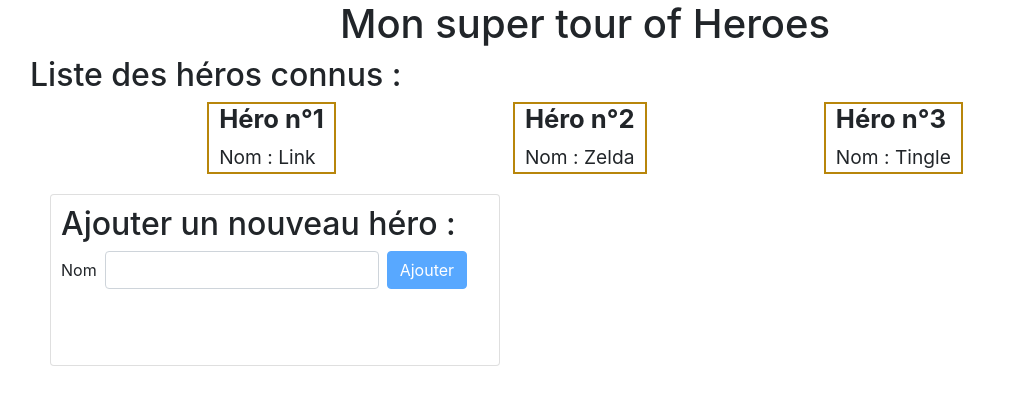
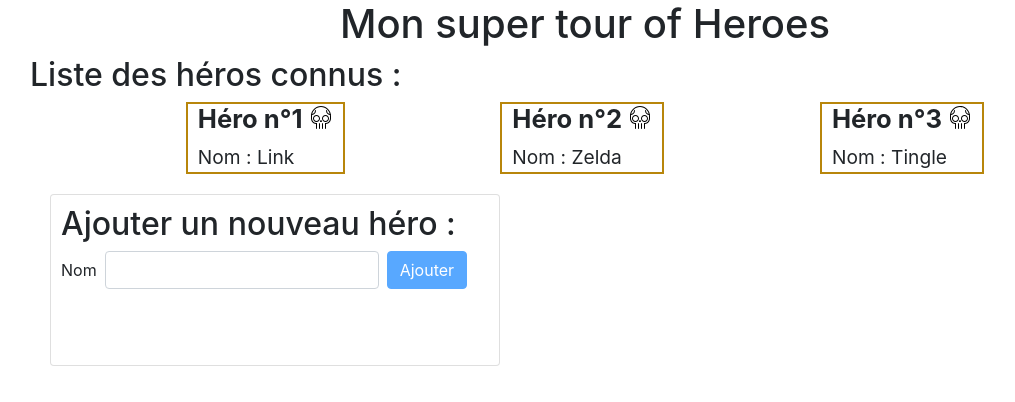
Before and after one commit to Elvynia/formation-tourofheroes, an Angular app: page / in a window 1280 px wide. Shown: the top 402 px of the page, without its empty margins (55-1070 px from the left). Built offline with nearby package versions, Linux system fonts and the light colour scheme.

Commit message:
Ajout de la suppression d'un héro.

```diff
--- a/src/app/heroes/heroes.component.css
+++ b/src/app/heroes/heroes.component.css
@@ -13,3 +13,10 @@ div.hero h4 {
     font-size: 1.6rem;
     font-weight: bold;
 }
+
+div.hero h4 img {
+    width: 24px;
+    height: 24px;
+    margin-top: -7px;
+    cursor: pointer;
+}
--- a/src/app/heroes/heroes.component.html
+++ b/src/app/heroes/heroes.component.html
@@ -1,7 +1,11 @@
 <h2>Liste des héros connus :</h2>
 <div class="hero-list">
 	<div class="hero" *ngFor="let hero of heroes; first as isFirstHero">
-		<h4>Héro n°{{ hero.id }}</h4>
+		<h4>
+			Héro n°{{ hero.id }}
+			<img class="delete-icon" src="/assets/delete.svg"
+				(click)="deleteHero(hero.id)">
+		</h4>
 		<span class="label">Nom : </span>
 		<span>{{ hero.name }}</span>
 	</div>
--- a/src/app/heroes/heroes.component.ts
+++ b/src/app/heroes/heroes.component.ts
@@ -19,4 +19,11 @@ export class HeroesComponent implements OnInit {
 		this.heroes.push(new Hero('Tingle'));
 	}
 
+	deleteHero(heroId: number) {
+		let index = this.heroes.findIndex((hero) => hero.id === heroId);
+		if (index >= 0) {
+			this.heroes.splice(index, 1);
+		}
+	}
+
 }
```
Also changed, not shown: src/assets/delete.svg (added).
